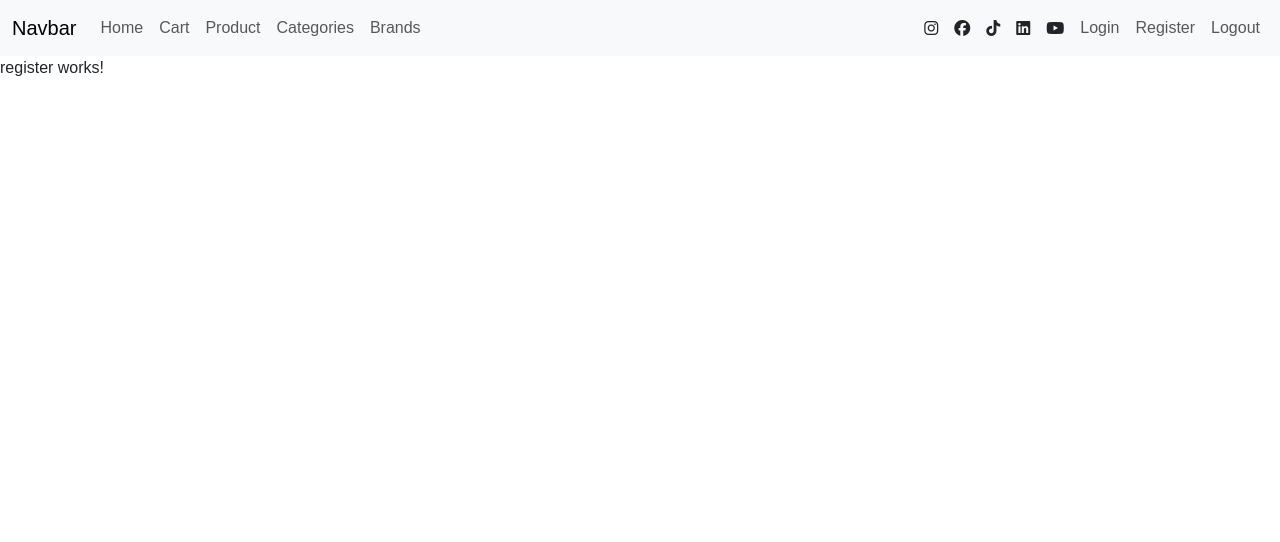
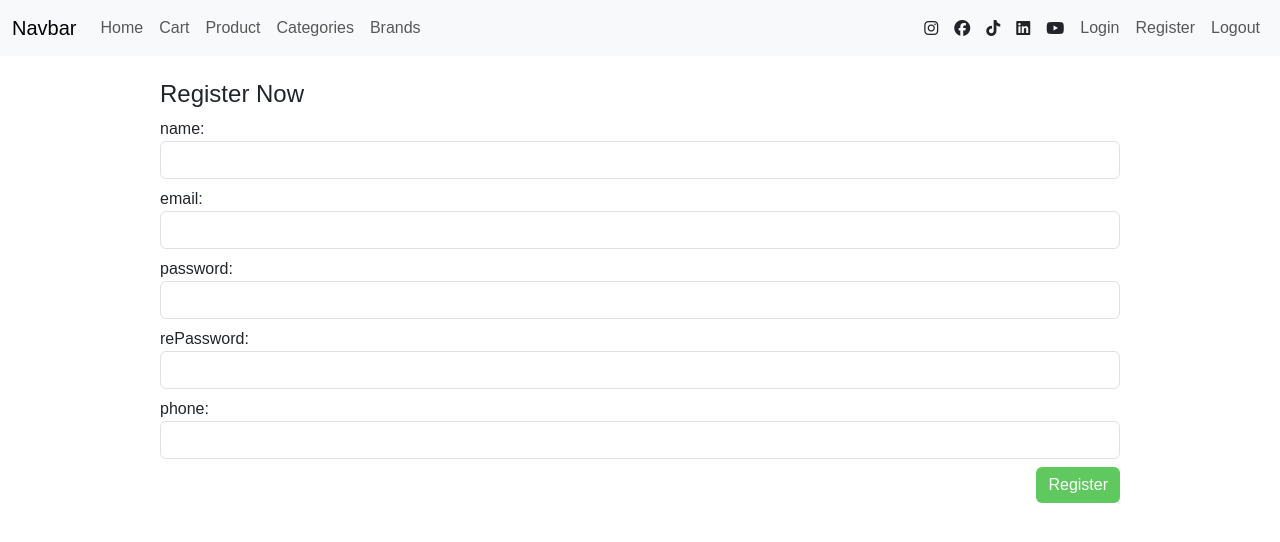
Before and after one commit to mrurespect/E-commerce-Angular, an Angular app: page /register in a window 1280 px wide. Shown: the top 542 px of the page. Built offline with nearby package versions, Linux system fonts and the light colour scheme; a web font is replaced by a local one.

Commit message:
adding register component with validation

```diff
--- a/src/app/register/register.component.html
+++ b/src/app/register/register.component.html
@@ -1 +1,37 @@
-<p>register works!</p>
+ <div class="w-75 mx-auto py-4">
+  <h4>Register Now</h4>
+  <form (ngSubmit)="handleRegister(registerForm)" [formGroup]="registerForm">
+    <label for="name"> name:</label>
+    <input type="text" class="form-control mb-2" formControlName="name" id="name">
+    <div class="alert alert-danger"  *ngIf="registerForm.get('name')?.errors && registerForm.get('name')?.touched">
+      <p class="m-0" *ngIf="registerForm.get('name')?.getError('minlength')">Name minimum length is 3</p>
+      <p class="m-0" *ngIf="registerForm.get('name')?.getError('maxlength')">Name max length is 10</p>
+      <p class="m-0" *ngIf="registerForm.get('name')?.getError('required')">Name is required</p>
+    </div>
+    <label for="email"> email:</label>
+    <input type="email" class="form-control mb-2" formControlName="email" id="email">
+    <div class="alert alert-danger"  *ngIf="registerForm.get('email')?.errors && registerForm.get('email')?.touched">
+      <p class="m-0" *ngIf="registerForm.get('email')?.getError('email')">Email invalid</p>
+      <p class="m-0" *ngIf="registerForm.get('email')?.getError('required')">Email is required</p>
+    </div>
+    <label for="password"> password:</label>
+    <input type="password" class="form-control mb-2" formControlName="password" id="password">
+    <div class="alert alert-danger"  *ngIf="registerForm.get('password')?.errors && registerForm.get('password')?.touched">
+      <p class="m-0" *ngIf="registerForm.get('password')?.getError('pattern')">Password must start with an upper case letter</p>
+      <p class="m-0" *ngIf="registerForm.get('password')?.getError('required')">Password is required</p>
+    </div>
+    <label for="rePassword"> rePassword:</label>
+    <input type="password" class="form-control mb-2" formControlName="rePassword" id="rePassword">
+    <div class="alert alert-danger"  *ngIf="registerForm.get('rePassword')?.errors && registerForm.get('rePassword')?.touched">
+      <p class="m-0" *ngIf="registerForm.get('rePassword')?.getError('pattern')">Password must start with an upper case letter</p>
+      <p class="m-0" *ngIf="registerForm.get('rePassword')?.getError('required')">Password is required</p>
+    </div>
+    <label for="phone"> phone:</label>
+    <input type="tel" class="form-control mb-2" formControlName="phone" id="phone">
+    <div class="alert alert-danger"  *ngIf="registerForm.get('phone')?.errors && registerForm.get('phone')?.touched">
+      <p class="m-0" *ngIf="registerForm.get('phone')?.getError('required')">phone is required</p>
+    </div>
+    <button [disabled]="registerForm.invalid" class="btn bg-main border-0 text-white ms-auto d-block" type="submit"> Register</button>
+  </form>
+
+</div>
--- a/src/app/register/register.component.ts
+++ b/src/app/register/register.component.ts
@@ -1,12 +1,30 @@
 import { Component } from '@angular/core';
+import {FormControl, FormGroup, ReactiveFormsModule, Validators} from "@angular/forms";
+import {JsonPipe, NgIf} from "@angular/common";
 
 @Component({
   selector: 'app-register',
   standalone: true,
-  imports: [],
+  imports: [
+    ReactiveFormsModule,
+    JsonPipe,
+    NgIf
+  ],
   templateUrl: './register.component.html',
   styleUrl: './register.component.css'
 })
 export class RegisterComponent {
+  registerForm : FormGroup = new FormGroup({ // take an object of controls
+    // we declare the inputs give them the same names as server side
+    name : new FormControl(null,[Validators.required,Validators.minLength(3),Validators.maxLength(10)]),
+    email: new FormControl(null,[Validators.required,Validators.email]),
+    password: new FormControl(null,[Validators.required,Validators.pattern(/^[A-Z][a-z0-9]{5,10}$/)]),
+    rePassword: new FormControl(null,[Validators.required,Validators.pattern(/^[A-Z][a-z0-9]{5,10}$/)]),
+    phone: new FormControl(null,[Validators.required]),
+  });
 
+  handleRegister(registerForm: FormGroup){
+    console.log(registerForm)
+
+  }
 }
```
